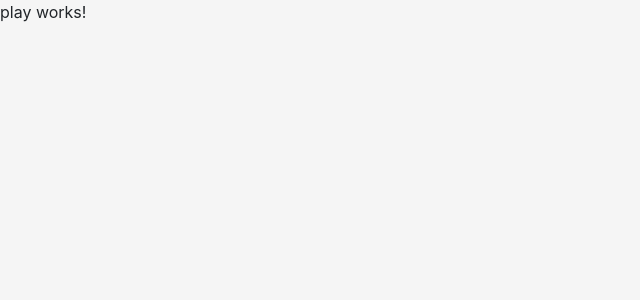
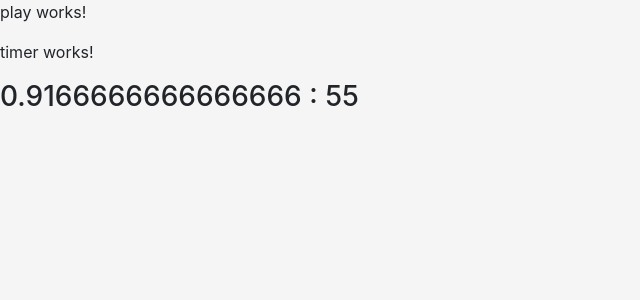
Before and after one commit to Sohamsahare/fcf_angular6, an Angular app: page /play in a window 1280 px wide. Shown: the top 300 px of the page, without its empty margins (0-640 px from the left). Built offline with nearby package versions, Linux system fonts and the light colour scheme.

Commit message:
added initial implementation of a timer

```diff
--- a/src/app/app.module.ts
+++ b/src/app/app.module.ts
@@ -8,6 +8,7 @@ import { LandingComponent } from './landing/landing.component';
 import { NotFoundComponent } from './notfound/notfound.component';
 import { PlayComponent } from './play/play.component';
 import { ScoresComponent } from './scores/scores.component';
+import { TimerComponent } from './play/timer/timer.component';
 
 @NgModule({
   declarations: [
@@ -16,7 +17,8 @@ import { ScoresComponent } from './scores/scores.component';
     LandingComponent,
     NotFoundComponent,
     PlayComponent,
-    ScoresComponent
+    ScoresComponent,
+    TimerComponent
   ],
   imports: [
     BrowserModule,
--- a/src/app/play/play.component.html
+++ b/src/app/play/play.component.html
@@ -1,3 +1,4 @@
 <p>
   play works!
 </p>
+<app-timer></app-timer>
--- /dev/null
+++ b/src/app/play/timer/timer.component.html
@@ -0,0 +1,8 @@
+<p>
+  timer works!
+</p>
+<div class="timer-container" >
+  <h3>
+    {{(timeInMilliseconds / (60 * 1000))}} : {{ (timeInMilliseconds / 1000) }}
+  </h3>
+</div>
--- /dev/null
+++ b/src/app/play/timer/timer.component.ts
@@ -0,0 +1,29 @@
+import { Component, OnInit } from '@angular/core';
+
+@Component({
+  selector: 'app-timer',
+  templateUrl: './timer.component.html',
+  styleUrls: ['./timer.component.css']
+})
+export class TimerComponent implements OnInit {
+
+  timeInMilliseconds: number;
+  private timeInterval : number = 10;
+
+  constructor() {
+  }
+
+  ngOnInit() {
+    this.startTimer();
+  }
+
+  startTimer(){
+    this.timeInMilliseconds = 1000 * 60;
+    setInterval(() => {
+      this.timeInMilliseconds -= this.timeInterval;
+    },this.timeInterval);
+    if(this.timeInMilliseconds <= 0 ){
+      return;
+    }
+  }
+}
```
Also changed, not shown: src/app/play/timer/timer.component.css (added), 1 other file (tests, documents, lock files or other folders).
